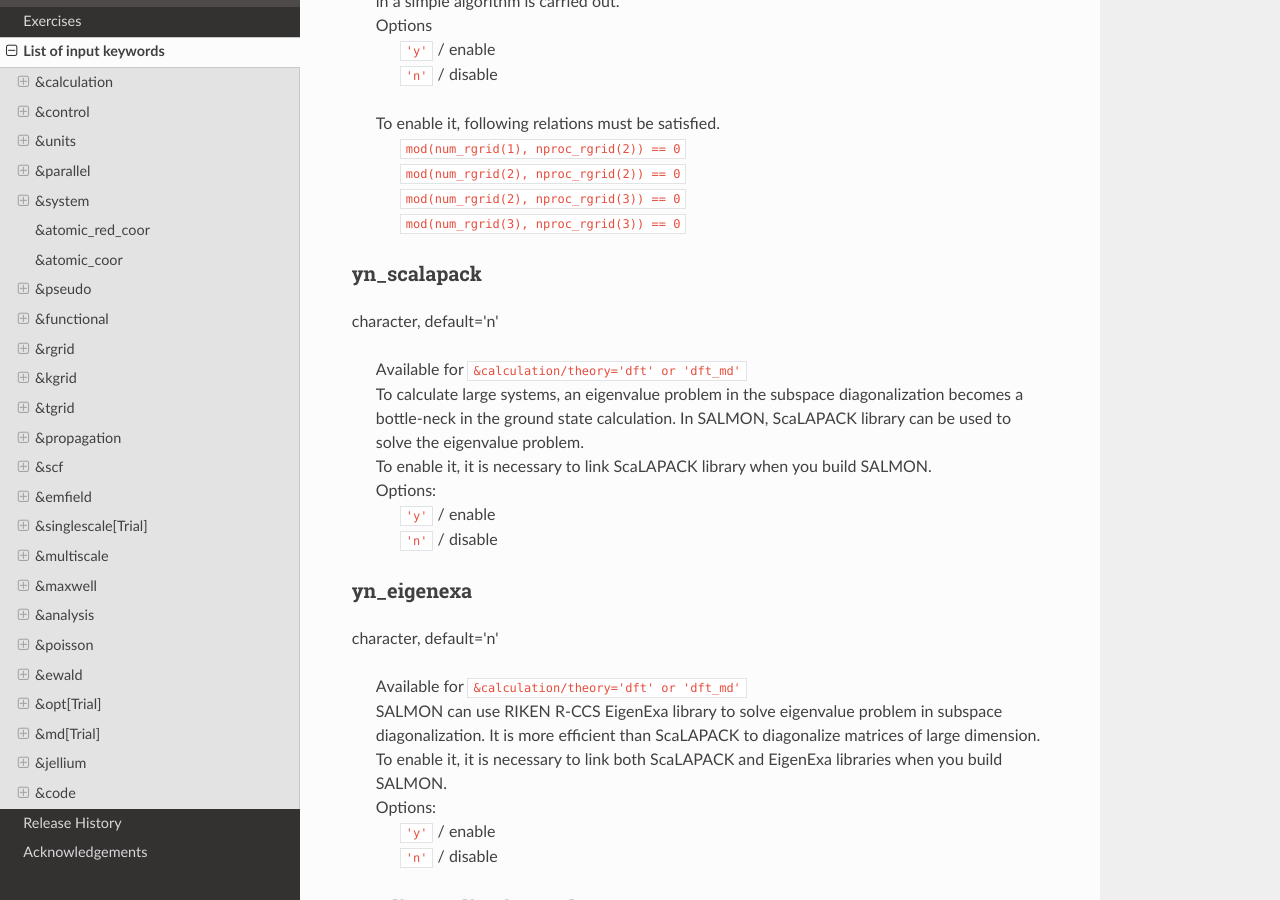
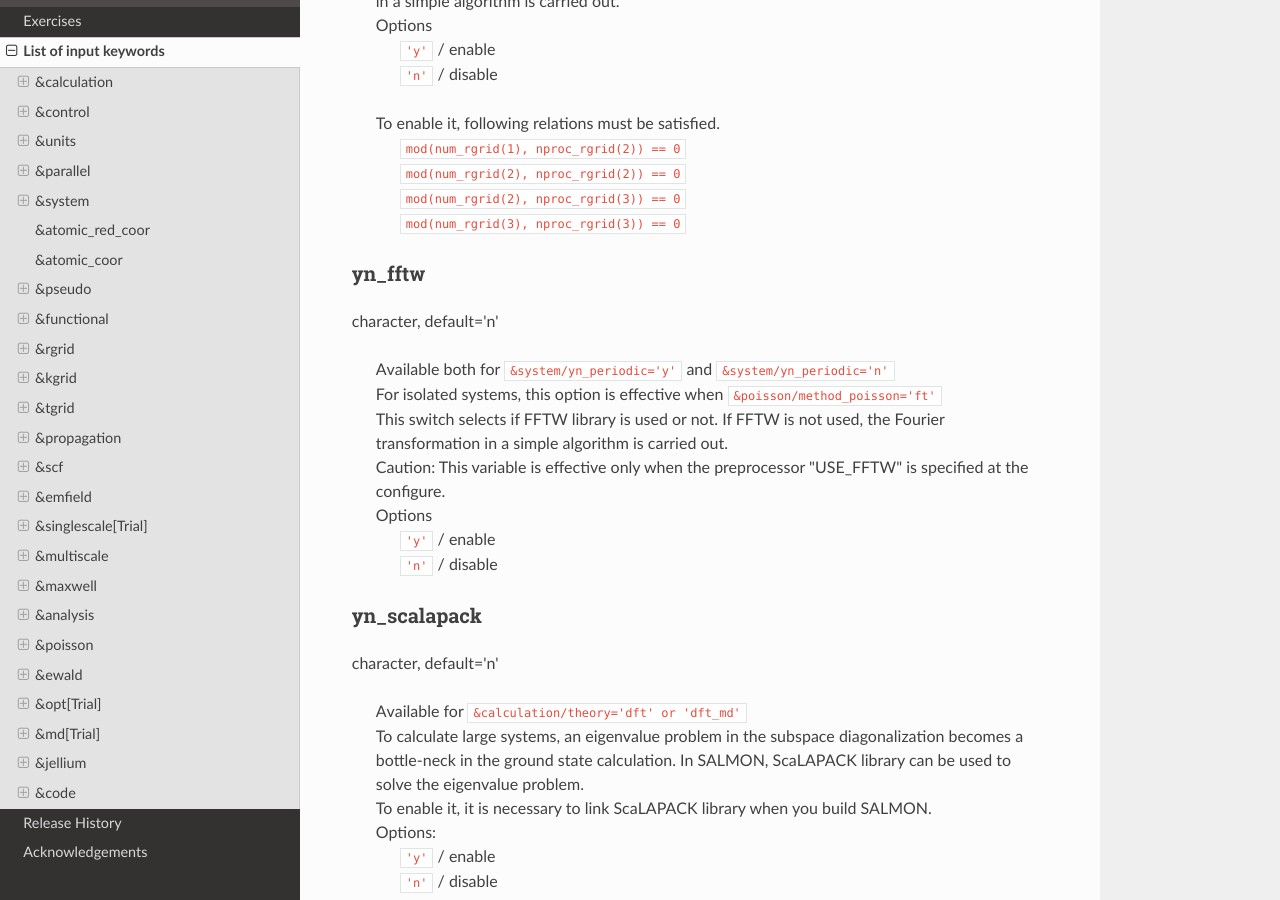
Before and after one commit to SALMON-TDDFT/SALMON-DOCS, a Sphinx documentation site: the page built from source/input_keyword_list.rst, in a window 1280 px wide and 900 px high, scrolled down 5610 px. Built offline with Sphinx 7.4.7 and the Read the Docs theme 2.0.0, drawn with Linux system fonts in a browser that asks for light colours; formulas are drawn with MathJax 3.

Commit message:
add description for fftw

```diff
--- a/source/input_keyword_list.rst
+++ b/source/input_keyword_list.rst
@@ -275,6 +275,21 @@ character, default='n'
    |   ``mod(num_rgrid(2), nproc_rgrid(2)) == 0``
    |   ``mod(num_rgrid(2), nproc_rgrid(3)) == 0``
    |   ``mod(num_rgrid(3), nproc_rgrid(3)) == 0``
+
+.. _yn_fftw:
+
+yn_fftw
+^^^^^^^
+
+character, default='n'
+
+   | Available both for ``&system/yn_periodic='y'`` and ``&system/yn_periodic='n'``
+   | For isolated systems, this option is effective when ``&poisson/method_poisson='ft'``
+   | This switch selects if FFTW library is used or not. If FFTW is not used, the Fourier transformation in a simple algorithm is carried out.
+   | Caution: This variable is effective only when the preprocessor "USE_FFTW" is specified at the configure.
+   | Options
+   |   ``'y'`` / enable
+   |   ``'n'`` / disable
 
 .. _yn_scalapack:
 
```
